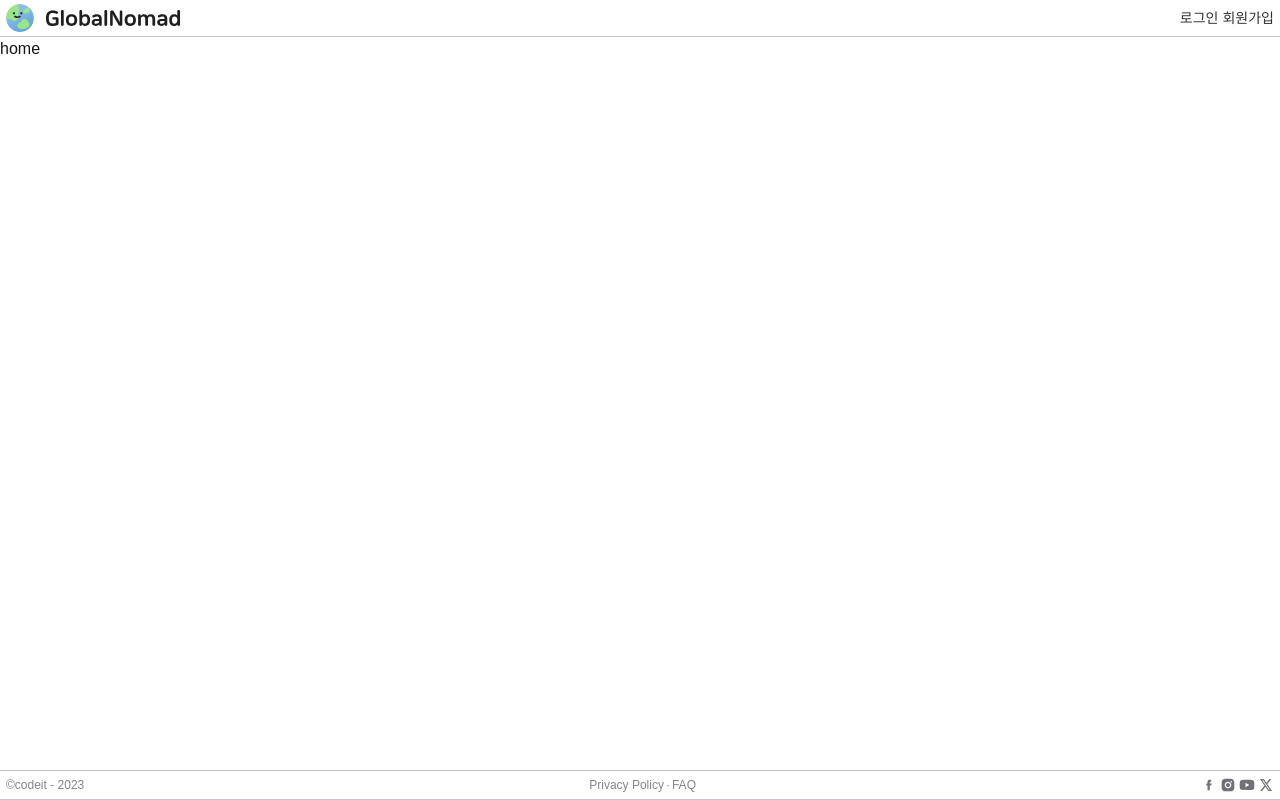
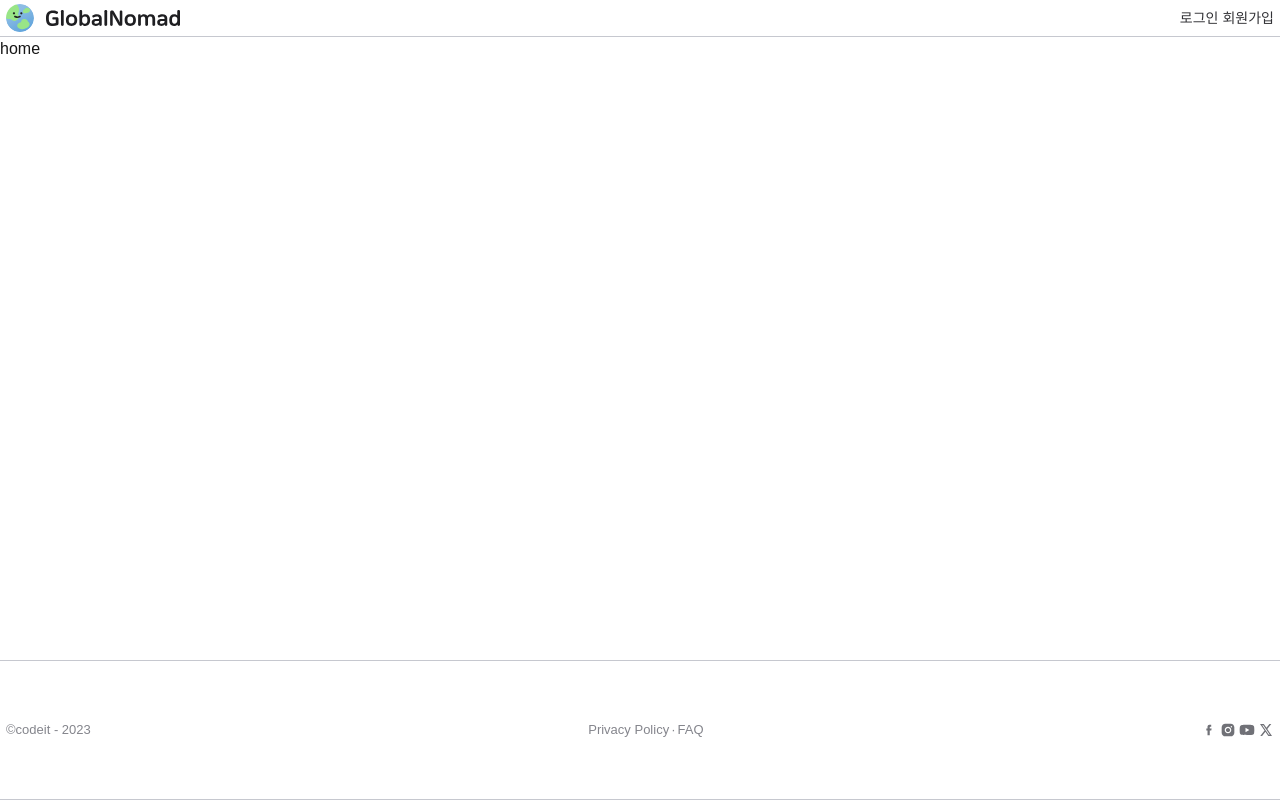
Before and after one commit to yuwonkyu/codenomad, a Next.js app: page / in a window 1280 px wide. Built offline with nearby package versions, Linux system fonts and the light colour scheme; a web font is replaced by a local one.

Commit message:
🎨style: Footer height 속성 추가

```diff
--- a/src/components/common/Footer.tsx
+++ b/src/components/common/Footer.tsx
@@ -4,8 +4,8 @@ import Image from 'next/image';
 
 const Footer = () => {
   return (
-    <footer className='w-full bg-white border-t border-b border-gray-200'>
-      <div className='max-w-screen-xl mx-auto flex justify-between items-center px-6 py-6 text-xs text-gray-500'>
+    <footer className='w-full bg-white h-[114px] md:h-[140px] border-t border-b border-gray-200'>
+      <div className='max-w-screen-xl h-full mx-auto flex justify-between items-center px-6 text-13-m text-gray-500'>
         {/* 왼쪽: 저작권 */}
         <div>©codeit - 2023</div>
 
```
